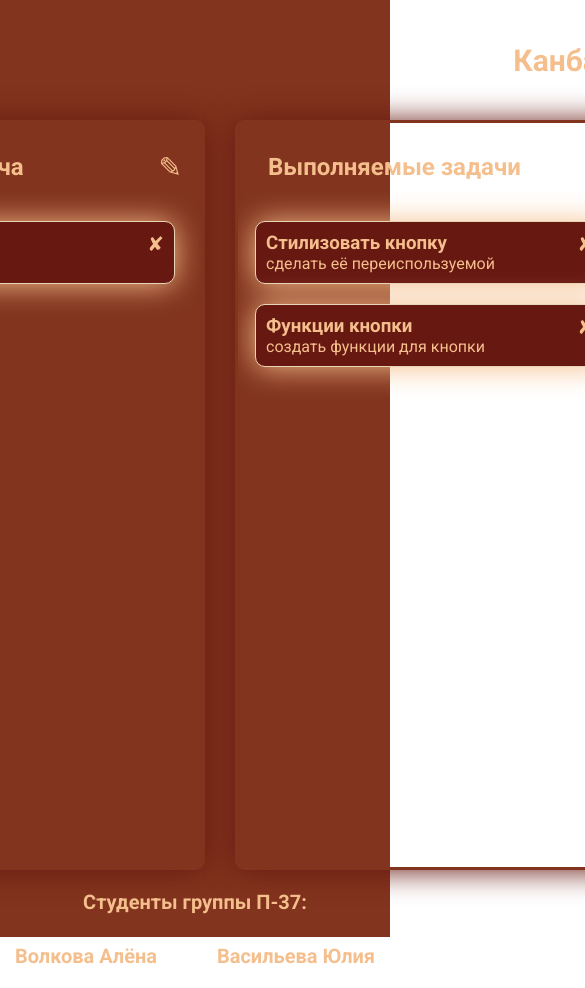
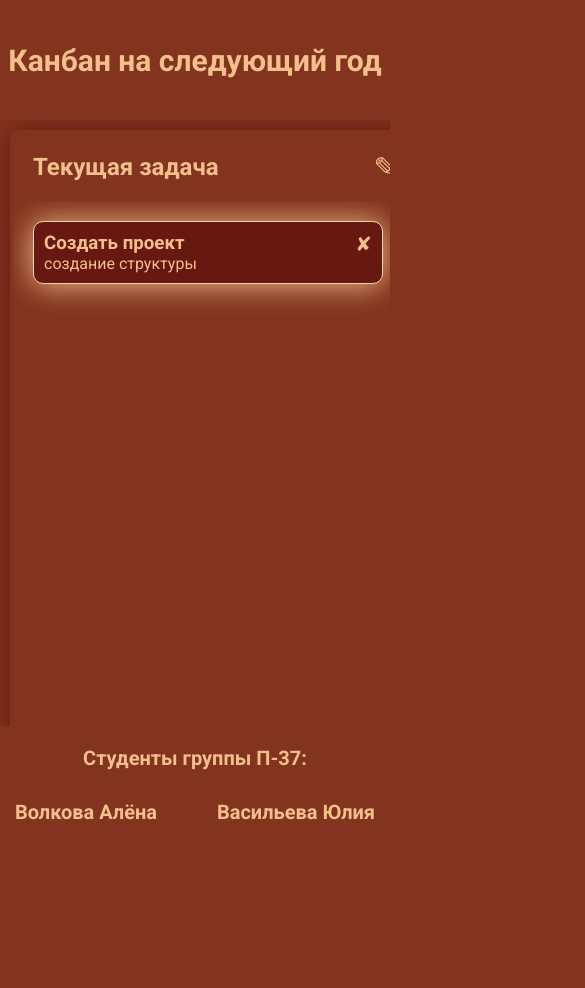
Before and after one commit to alyonavolk/scrum-table, a React (Create React App) app: page / in a window 390 px wide. Shown: the top 988 px of the page, 585 px wide, since content can reach past the window. After the commit the page ends 844 px from the top, so only its background shows below. Built offline with nearby package versions, Linux system fonts and the light colour scheme.

Commit message:
Доработка проекта (добавлние адаптивности).

```diff
--- a/src/components/App/App.js
+++ b/src/components/App/App.js
@@ -116,7 +116,9 @@ function App() {
         cardTitle={cardTitle} cardDescr={cardDescr}
         setCardTitle={e => setCardTitle(e.target.value)} setCardDescr={e => setCardDescr(e.target.value)}/>
     </div>
+    <div className='app__header'>
       <Header />
+    </div>
       <div className='app__board'>
         {boards.map( board =>
           <div
@@ -126,16 +128,20 @@ function App() {
           key={board.id}>
             <div className='board__header'>
               <h2 className='board__title'>{board.title}</h2>
-              <button className='board__addButton' onClick={() => addModal(board)}>&#9998;</button>
+              { board.id === 10001 ? <button className='board__addButton' onClick={() => addModal(board)}>&#9998;</button> : null}
             </div>
+            <div className='board__main'>
               {board.items.map(item =>
               <Card item={item} dragStartHandler={(e) => dragStartHandler(e, board, item)}
               dropHandler={(e) => dropHandler(e, board, item)}
               delCard={(e) =>delCard(item.id, board)} key={item.id}/>
               )}
+            </div>
           </div>)}
       </div>
+      <div className='app__footer'>
         <Footer />
+      </div>
     </div>
   );
 }
--- a/src/components/App/App.scss
+++ b/src/components/App/App.scss
@@ -1,20 +1,36 @@
 @import '../../style/colors.scss';
 
 .app {
-  background-color: $brown;
-  max-height: 937px;
   width: 100%;
   margin: 0 auto;
+  &__header{
+    background-color: $brown;
+    width: 100%;
+  }
+  &__footer{
+    background-color: $brown;
+    position: fixed;
+    bottom: 0;
+    width: 100%;
+  }
   &__board{
+    padding: 10px;
     margin: 0 auto;
-    width: 1300px;
-    height: 750px;
+    max-width: 1750px;
+    height: 700px;
     display: flex;
     gap: 30px;
-    justify-content: center;
+
+
+    overflow: scroll;
+    scrollbar-width: thin;
+    scrollbar-color: $pudra;
+    overflow: auto;
+    scrollbar-gutter: stable;
   }
   &__modal{
     position: fixed;
+    z-index: 1;
     width: 100%;
     height: 100%;
     background-color: rgba(142, 60, 39, 0.6);
@@ -33,7 +49,7 @@
 
 .board{
   min-width: 400px;
-  padding: 10px;
+  max-height: 100%;
   border: 3px solid $brown;
   border-radius: 10px;
   box-shadow: 0px 1px 30px $cherrywood;
@@ -43,17 +59,32 @@
     padding: 20px;
     color: $macaroni;
   }
-  overflow: scroll;
-  scrollbar-width: thin;
-  scrollbar-color: $pudra;
-  overflow: auto;
-  scrollbar-gutter: stable;
+  &__main{
+    min-width: 400px;
+    height: 600px;
+    overflow: scroll;
+    scrollbar-width: thin;
+    scrollbar-color: $pudra;
+    overflow: auto;
+    scrollbar-gutter: stable;
+    &::-webkit-scrollbar {
+      width: 8px;
+    }
+    &::-webkit-scrollbar-track{
+      background-color: transparent;
+    }
+    &::-webkit-scrollbar-thumb{
+      background-color: $light-yellow;
+      border-radius: 20px;
+    }
+  }
   &__header{
     display: flex;
     justify-content: space-between;
-    //position: fixed;
+    max-width: 100%;
   }
   &__addButton{
+    padding: 10px;
     cursor: pointer;
     border: none;
     background-color: transparent;
@@ -63,14 +94,4 @@
         color: $light-caral;
     }
   }
-  &::-webkit-scrollbar {
-    width: 8px;
-  }
-  &::-webkit-scrollbar-track{
-    background-color: transparent;
-  }
-  &::-webkit-scrollbar-thumb{
-    background-color: $light-yellow;
-    border-radius: 20px;
-  }
 }
--- a/src/components/header/header.scss
+++ b/src/components/header/header.scss
@@ -1,10 +1,9 @@
 .header{
-    min-width: 1400px;
+    max-width: 1400px;
     height: 120px;
     margin: auto;
     display: flex;
     justify-content: flex-start;
-
 
     color: #f5bf8d;
     font-size: 30px;
--- a/src/style/style.scss
+++ b/src/style/style.scss
@@ -1,6 +1,8 @@
 @import url('https://fonts.googleapis.com/css2?family=Roboto:wght@400;700&display=swap');
+@import './colors.scss';
 
 body {
+    background-color: $brown;
     max-width: 100%;
     margin: 0;
     font-family: -apple-system, BlinkMacSystemFont, 'Segoe UI', 'Roboto', 'Oxygen',
```
Lines whose indentation alone changed are shown as unchanged.
